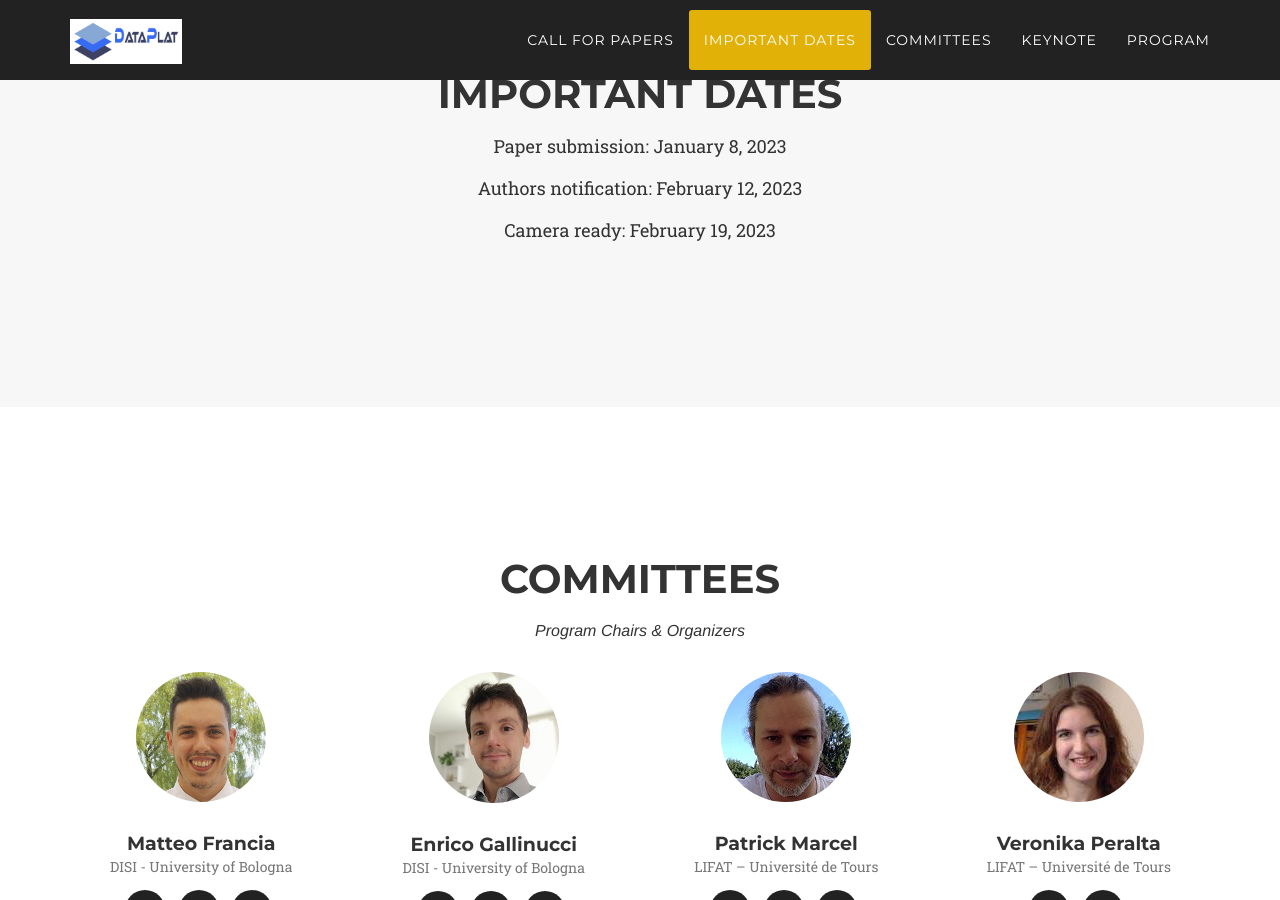
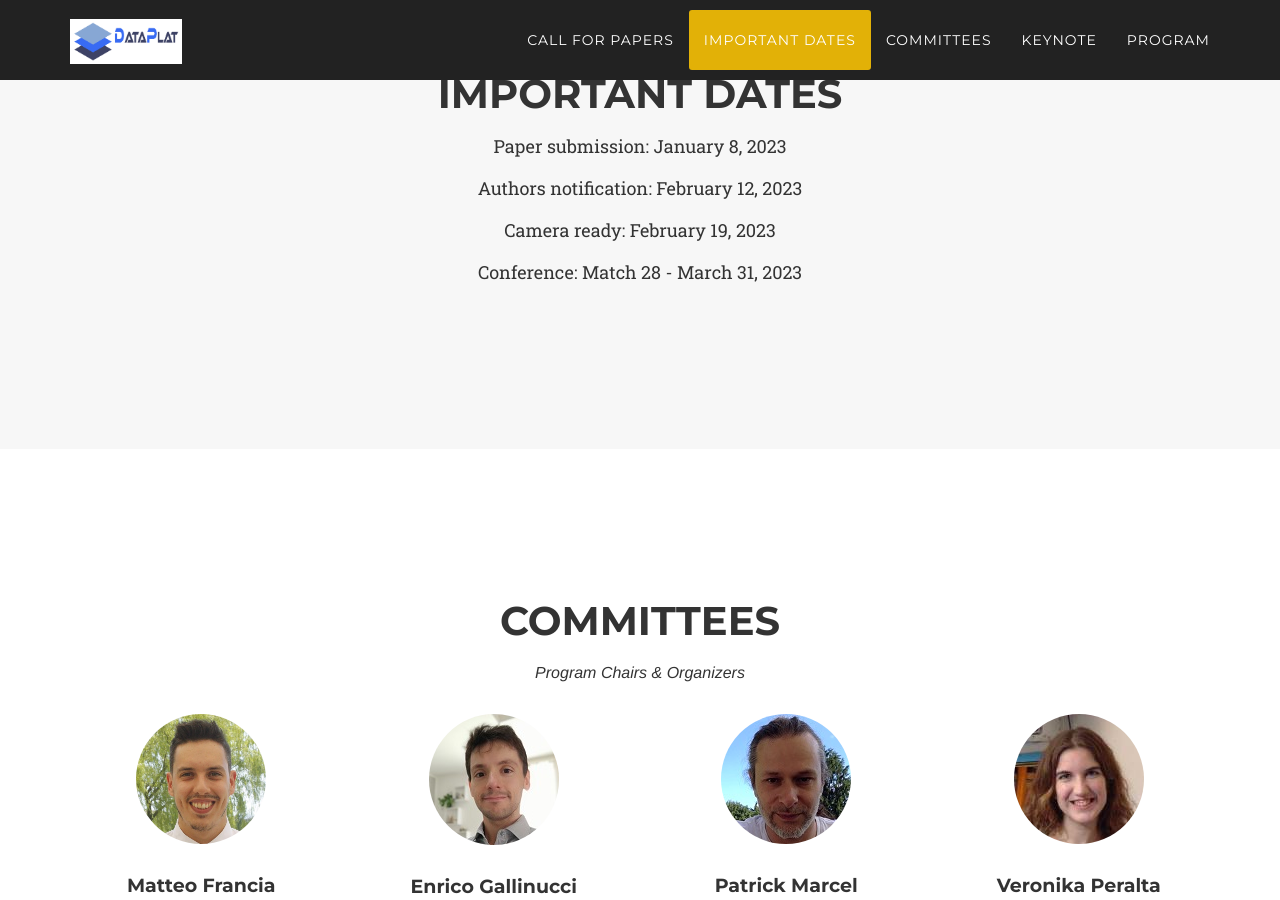
Before and after one commit to big-unibo/dataplat2024, a Jekyll site: the page built from index.html, in a window 1280 px wide and 900 px high, scrolled down 2304 px. Built offline with Jekyll 4.4.1, drawn with Linux system fonts in a browser that asks for light colours; some web fonts are replaced.

Commit message:
fix dates

```diff
--- a/_includes/dates.html
+++ b/_includes/dates.html
@@ -8,6 +8,7 @@
                     <p>Paper submission: January 8, 2023</p>
                     <p>Authors notification: February 12, 2023</p>
                     <p>Camera ready: February 19, 2023</p>
+                    <p>Conference: Match 28 - March 31, 2023</p>
                     <!--<p>Paper submission: <s>December 12, 2021</s> <strong>January 20, 2023</strong></p>-->
                     <!--<p>Authors notification: <s>January 17, 2023</s> <strong>February 18, 2023</strong></p>-->
                     <!--<p>Camera ready: <strong>February 25, 2023</strong></p>-->
```
